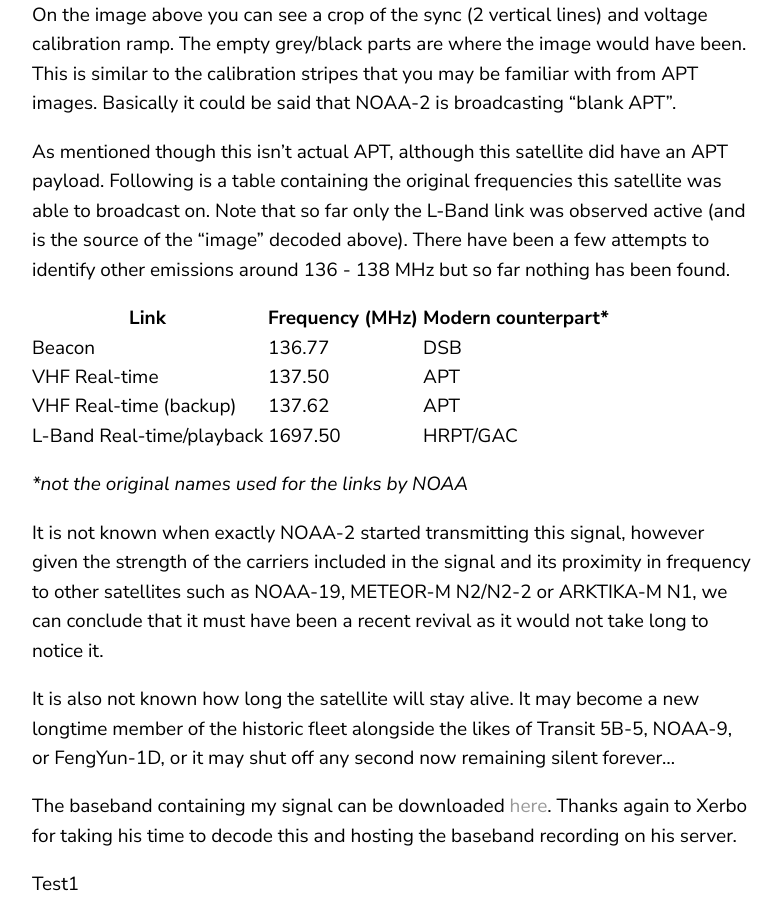
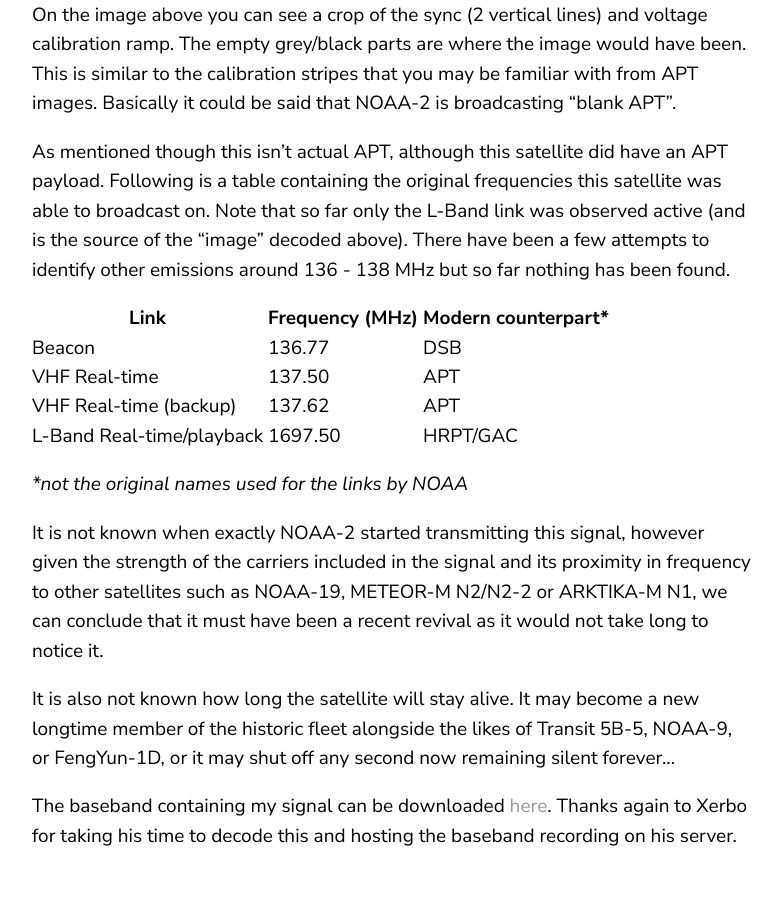
Before and after one commit to sgcderek/sgcderek.github.io, a Jekyll site: the page built from _posts/2021-03-15-noaa2-revival.markdown, in a window 1280 px wide and 900 px high, scrolled down 3436 px. Shown: the whole window, without its empty margins (68-850 px from the left). Built offline with Jekyll 4.4.1, drawn with Linux system fonts in a browser that asks for light colours; after the commit the page ends 4306 px from its top, so only the background shows below that.

Commit message:
nope it doesnt work nvm

```diff
--- a/_posts/2021-03-15-noaa2-revival.markdown
+++ b/_posts/2021-03-15-noaa2-revival.markdown
@@ -56,8 +56,3 @@
 It is also not known how long the satellite will stay alive. It may become a new longtime member of the historic fleet alongside the likes of Transit 5B-5, NOAA-9, or FengYun-1D, or it may shut off any second now remaining silent forever...
 
 The baseband containing my signal can be downloaded [here](https://cloud.xerbo.net/s/PnSWL9TGmMFZJtF). Thanks again to Xerbo for taking his time to decode this and hosting the baseband recording on his server.
-
-<details>
-  <summary>Test1 </summary>
-   Test2
-</details>
```
